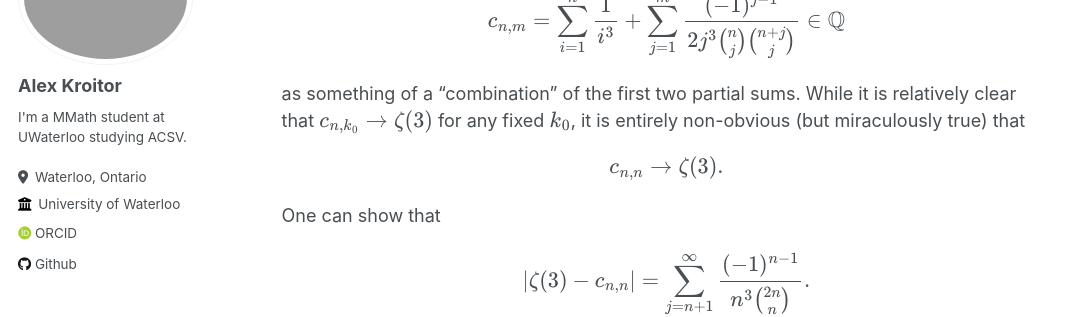
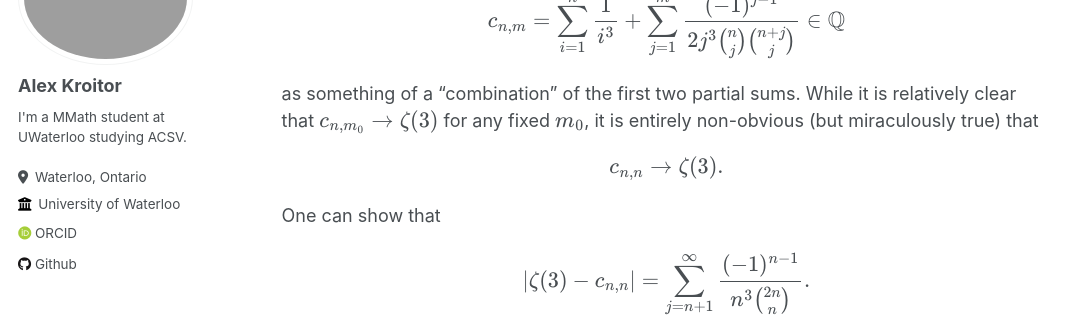
Before and after one commit to akroitor/akroitor.github.io, a Jekyll site: the page built from _posts/2024-04-15-blog-post.md, in a window 1280 px wide and 900 px high, scrolled down 1517 px. Shown: the part 155-472 px from the top of the window, without its empty margins (0-1085 px from the left). Built offline with Jekyll 4.4.1, drawn with Linux system fonts in a browser that asks for light colours; some web fonts are replaced.

```diff
--- a/_posts/2024-04-15-blog-post.md
+++ b/_posts/2024-04-15-blog-post.md
@@ -41,7 +41,7 @@ $$
 \end{align*}
 $$
 
-Two natural guesses for good sequences would be the partial sums of these two infinite sums. It turns out that in the first case the error shrinks like \\(n^{-2}\\) and the reciprocal of the denominator shrinks like \\( e^{-n} \\), while in the second case the error shrinks like \\( n^{-3/2}4^{-n} \\) and the reciprocal of the denominator shrinks like \\(e^{-3n}\\). In both these cases the error simply shrinks too slowly to beat the denominator. Apery defined the multivariate sequence \\[ c_{n,m} = \sum_{i=1}^n \frac{1}{i^3} + \sum_{j=1}^m \frac{(-1)^{j-1}}{2 j^3 \binom{n}{j} \binom{n+j}{j}}  \in \mathbb{Q} \\] as something of a "combination" of the first two partial sums. While it is relatively clear that \\( c_{n,k_0} \to \zeta(3) \\) for any fixed \\(k_0\\), it is entirely non-obvious (but miraculously true) that \\[ c_{n,n} \to \zeta(3). \\] One can show that
+Two natural guesses for good sequences would be the partial sums of these two infinite sums. It turns out that in the first case the error shrinks like \\(n^{-2}\\) and the reciprocal of the denominator shrinks like \\( e^{-n} \\), while in the second case the error shrinks like \\( n^{-3/2}4^{-n} \\) and the reciprocal of the denominator shrinks like \\(e^{-3n}\\). In both these cases the error simply shrinks too slowly to beat the denominator. Apery defined the multivariate sequence \\[ c_{n,m} = \sum_{i=1}^n \frac{1}{i^3} + \sum_{j=1}^m \frac{(-1)^{j-1}}{2 j^3 \binom{n}{j} \binom{n+j}{j}}  \in \mathbb{Q} \\] as something of a "combination" of the first two partial sums. While it is relatively clear that \\( c_{n,m_0} \to \zeta(3) \\) for any fixed \\(m_0\\), it is entirely non-obvious (but miraculously true) that \\[ c_{n,n} \to \zeta(3). \\] One can show that
 
 $$
 \begin{align*}
```
